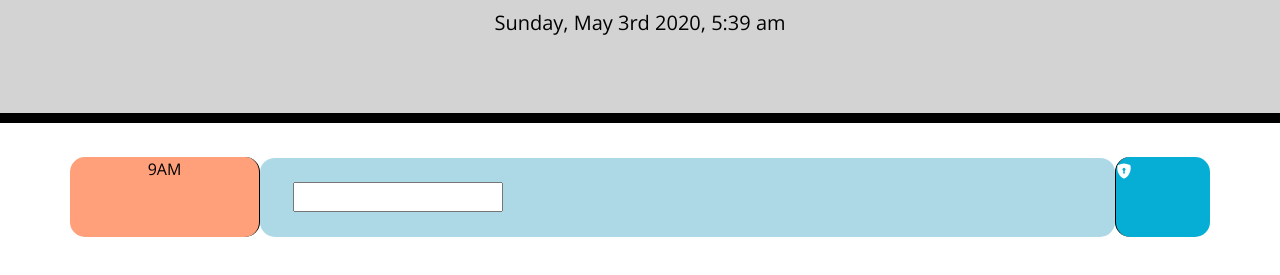
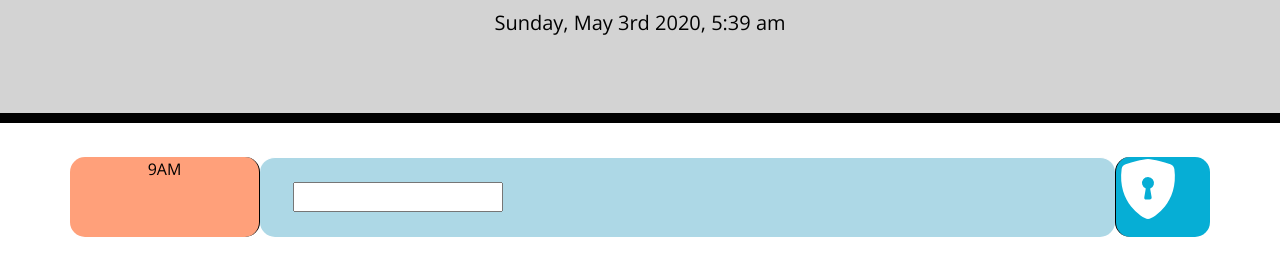
Before and after one commit to RadioJackie/Day-Planner.io, a plain HTML site: page index.html in a window 1280 px wide. Shown: the part 181-456 px from the top of the page. Drawn offline with nearby package versions, Linux system fonts and the light colour scheme.

Commit message:
made the save button big couldn't figure out how to center it, just need to get it to save the schedule.

```diff
--- a/index.html
+++ b/index.html
@@ -29,7 +29,7 @@
       </div>
       <div class="col-md-1">
       <div class="saveBtn">
-        <svg class="bi bi-shield-lock-fill" width="1em" height="1em" viewBox="0 0 16 16" fill="currentColor"
+        <svg class="bi bi-shield-lock-fill" width="4em" height="4em" viewBox="0 0 16 16" fill="currentColor"
           xmlns="http://www.w3.org/2000/svg">
           <path fill-rule="evenodd"
             d="M5.187 1.025C6.23.749 7.337.5 8 .5c.662 0 1.77.249 2.813.525a61.09 61.09 0 012.772.815c.528.168.926.623 1.003 1.184.573 4.197-.756 7.307-2.367 9.365a11.191 11.191 0 01-2.418 2.3 6.942 6.942 0 01-1.007.586c-.27.124-.558.225-.796.225s-.526-.101-.796-.225a6.908 6.908 0 01-1.007-.586 11.192 11.192 0 01-2.417-2.3C2.167 10.331.839 7.221 1.412 3.024A1.454 1.454 0 012.415 1.84a61.11 61.11 0 012.772-.815zm3.328 6.884a1.5 1.5 0 10-1.06-.011.5.5 0 00-.044.136l-.333 2a.5.5 0 00.493.582h.835a.5.5 0 00.493-.585l-.347-2a.5.5 0 00-.037-.122z"
```
